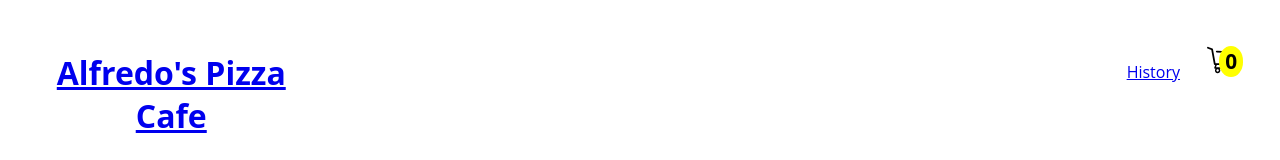
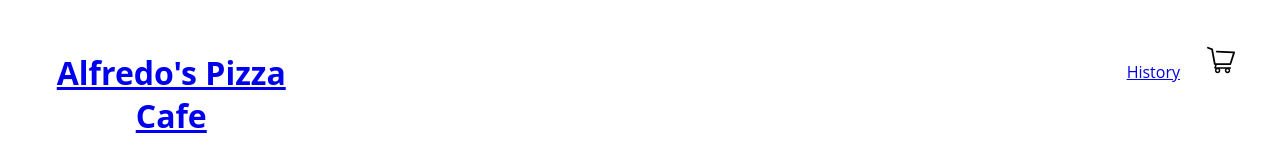
Before and after one commit to dsmontoya/alfredos-pizza-cafe, a React (Create React App) app: page / in a window 1280 px wide. Shown: the top 160 px of the page. Built offline with nearby package versions, Linux system fonts and the light colour scheme.

Commit message:
show counter if value is greater than 0.

```diff
--- a/src/cart/CartButton.js
+++ b/src/cart/CartButton.js
@@ -4,12 +4,22 @@
 function CartButton(props) {
   return (
     <div className="CartButton">
-      <div className="CartButton-counter">
-        {props.numberOfProducts}
-      </div>
+      <Counter value={props.numberOfProducts}/>
       <img src={icon} alt="cart button" className="CartButton-image"></img>
     </div>
   );
 }
 
+function Counter(props) {
+  const value = props.value
+  if (value > 0) {
+    return (
+      <div className="CartButton-counter">
+        {value}
+      </div>
+    )
+  }
+  return null
+}
+
 export default CartButton;
```
